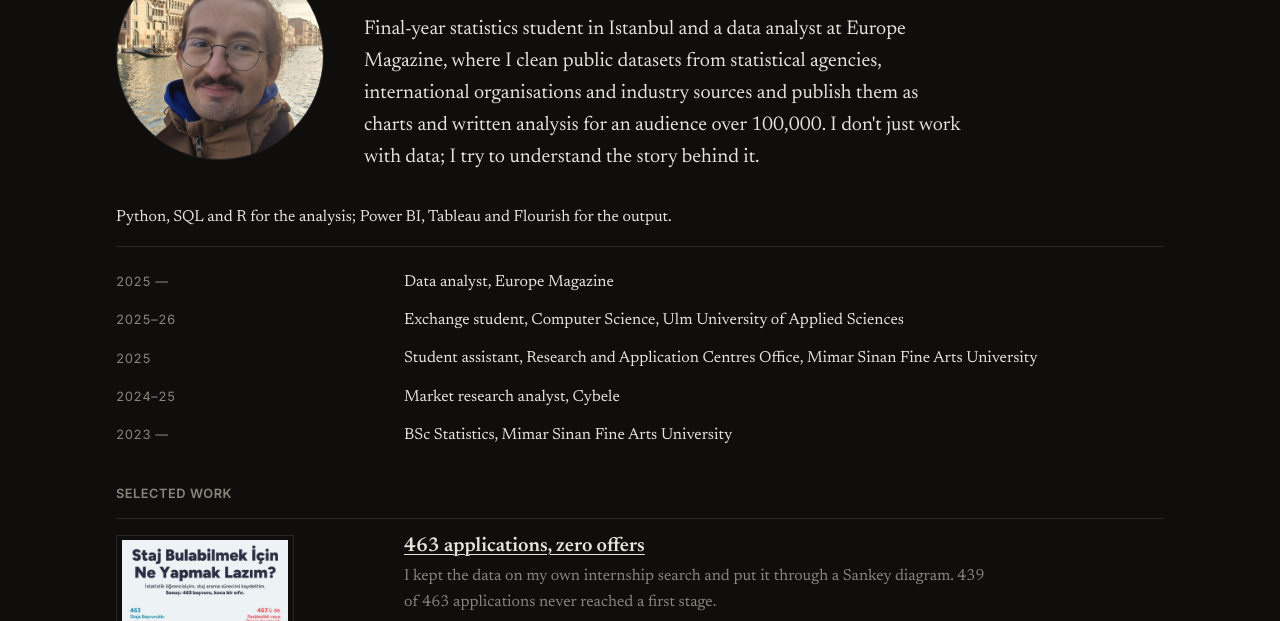
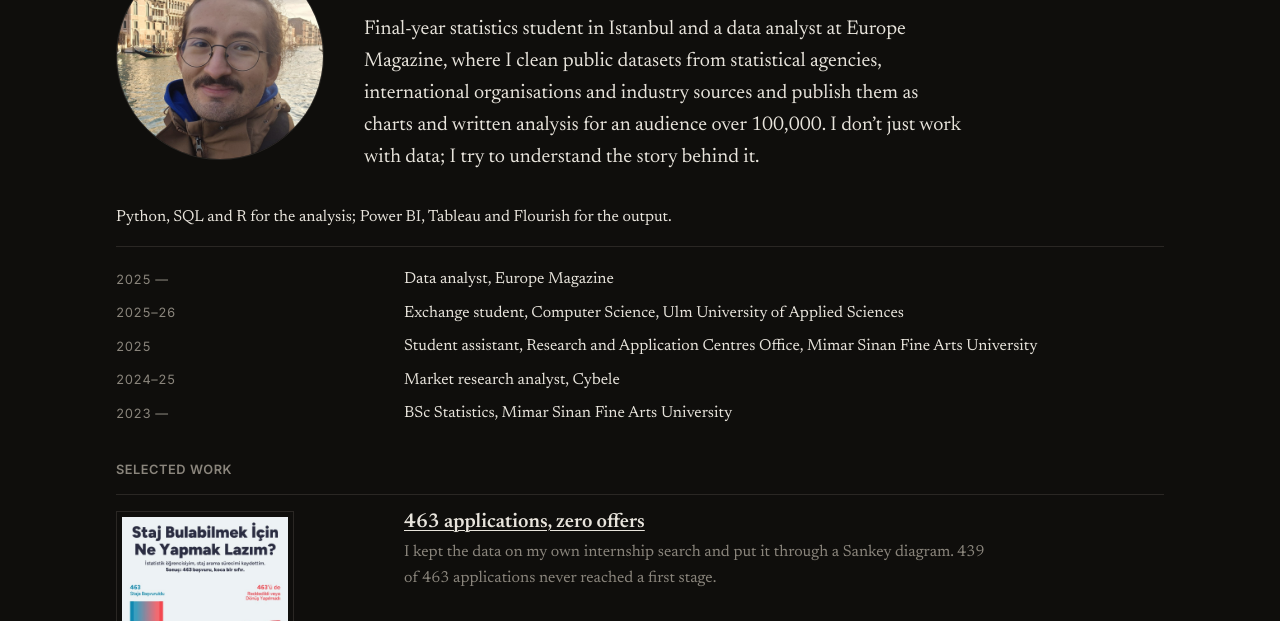
Before and after one commit to canerdis/canerdis.github.io, an Astro site: page / in a window 1280 px wide. Shown: the part 179-800 px from the top of the page. Built offline with nearby package versions, Linux system fonts and the light colour scheme; Astro itself is replaced by a stand-in of ours.

Commit message:
fix: extend scale with --space-xs and correct spacing

```diff
--- a/src/config.ts
+++ b/src/config.ts
@@ -12,7 +12,7 @@ export const SITE = {
     'Magazine, where I clean public datasets from statistical agencies, ' +
     'international organisations and industry sources and publish them as ' +
     'charts and written analysis for an audience over 100,000. ' +
-    'I don\'t just work with data; I try to understand the story behind it.',
+    'I don’t just work with data; I try to understand the story behind it.',
   // Dated, newest first, because that is what a CV is: claims you can place in
   // time. The years also make the left column mean the same thing here as it
   // does in the work list below — when — instead of two grids that look alike
--- a/src/pages/index.astro
+++ b/src/pages/index.astro
@@ -109,7 +109,7 @@ const items = [
     display: grid;
     grid-template-columns: var(--rail) 1fr;
     gap: var(--rail-gap);
-    padding: 0.4rem 0;
+    padding: var(--space-xs) 0;
   }
   .fact dt { padding-top: 0.15rem; }
   .fact dd { margin: 0; }
--- a/src/styles/tokens.css
+++ b/src/styles/tokens.css
@@ -38,6 +38,7 @@
   /* Spacing, doubling. Not the 1.25 type ratio: neighbouring type sizes must
      stay distinguishable without shouting, whereas the largest gap has to be
      obviously larger than the smallest or sections stop reading as sections. */
+  --space-xs: 0.25rem;
   --space-s:  0.5rem;
   --space-m:  1rem;
   --space-l:  2rem;
```
